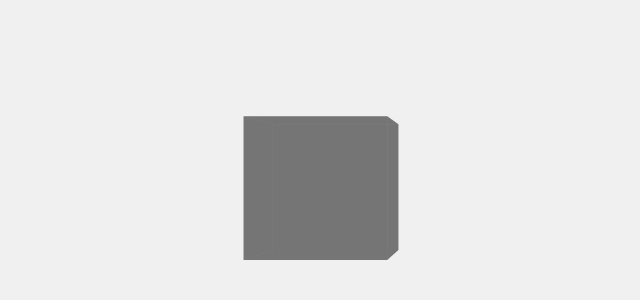
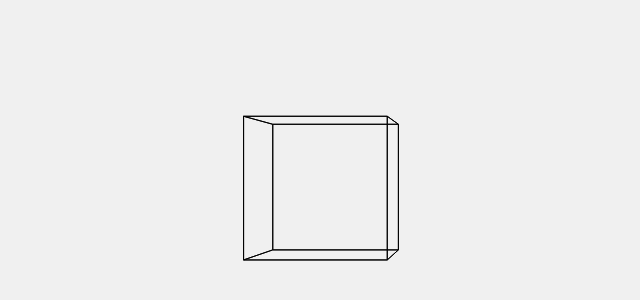
Before and after one commit to proller-art/crow-sim, a plain HTML site: page index.html in a window 1280 px wide. Shown: the part 220-520 px from the top of the page, without its empty margins (164-804 px from the left). Drawn offline with Linux system fonts and the light colour scheme.

Commit message:
Update index.html

```diff
--- a/index.html
+++ b/index.html
@@ -188,7 +188,7 @@ function render() {
 	ctx.clearRect(0, 0, width, height);
 
 	cube.origin = new Point(Math.sin(timer/50)*2000, Math.sin(timer/100)*200, Math.cos(timer/50)*500+2000);
-	cube.draw(false);
+	cube.draw(true);
 	timer++;
 
 	// Request the browser the call render once its ready for a new frame
```
